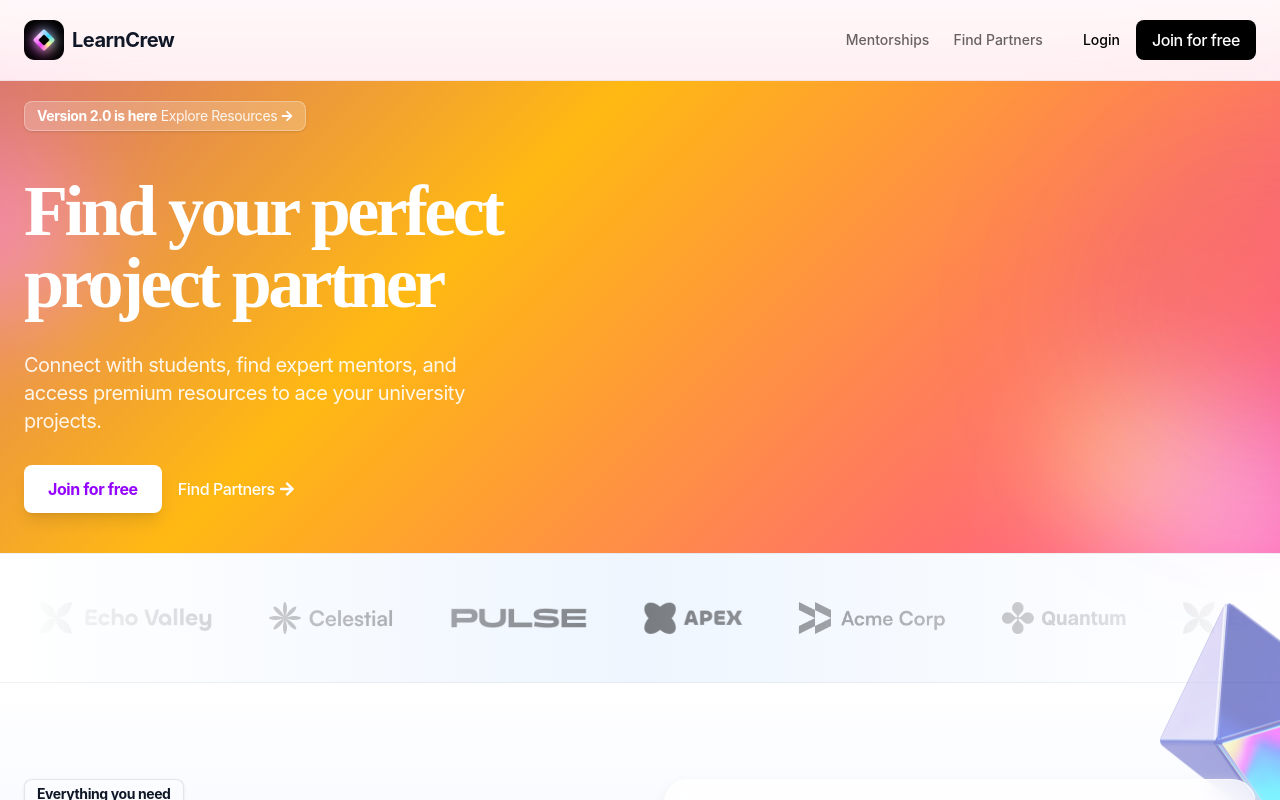
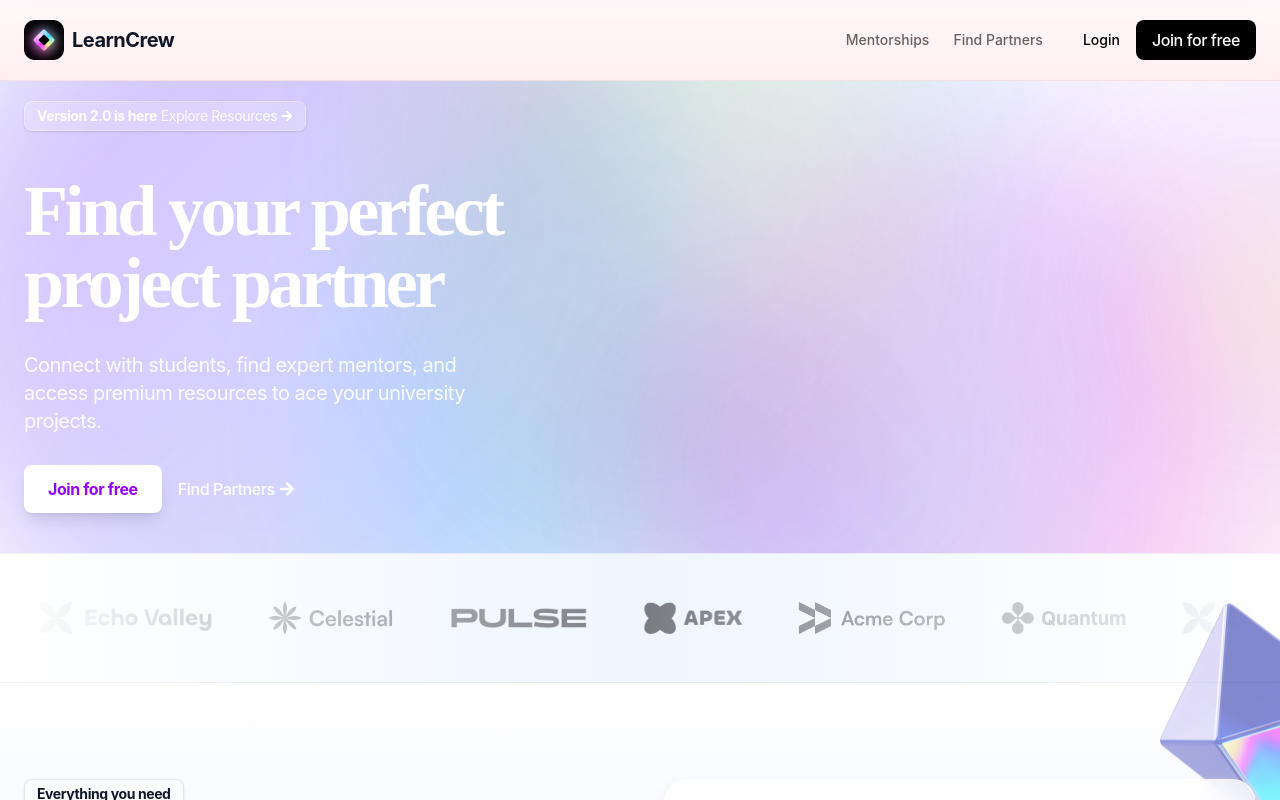
Before and after one commit to Bl0u/frontend-v1.0, a React app: page / in a window 1280 px wide. Shown: the top 800 px of the page. Built offline with nearby package versions, Linux system fonts and the light colour scheme; the HTML template or start-up script is replaced by a standard one.

Commit message:
completionId: cgen-42fd46a67fdf4af8ad931b19004e3742
cgen-42fd46a67fdf4af8ad931b19004e3742

```diff
--- a/src/sections/Hero.jsx
+++ b/src/sections/Hero.jsx
@@ -9,25 +9,21 @@ export const Hero = () => {
     return (
         <section
             ref={heroRef}
-            className="relative pt-8 pb-20 md:pt-5 md:pb-10 overflow-x-clip"
+            className="relative pt-8 pb-20 md:pt-5 md:pb-10 overflow-hidden"
         >
-            {/* Animated Gradient Background */}
-            <div className="absolute inset-0 -z-10">
-                <div className="absolute inset-0 gradient-animated-hero"
+            {/* Dynamic Organic Animated Gradient Background */}
+            <div className="absolute inset-0 -z-10 bg-gradient-to-br from-blue-50 via-purple-50 to-pink-50">
+                {/* Large flowing gradient blob - Purple/Blue */}
+                <motion.div
+                    className="absolute -top-20 -left-20 w-[500px] h-[500px] md:w-[700px] md:h-[700px] rounded-full opacity-60"
                     style={{
-                        background: 'linear-gradient(-45deg, #9403FD 0%, #00ADFE 25%, #FF12DC 50%, #FFB912 75%, #9403FD 100%)',
-                    }}
-                />
-                {/* Floating Blob Overlays for depth */}
-                <motion.div
-                    className="absolute top-0 -left-40 w-80 h-80 blob-float rounded-full mix-blend-screen opacity-30"
-                    style={{
-                        background: 'radial-gradient(circle, #FF12DC 0%, transparent 70%)',
-                        filter: 'blur(40px)',
+                        background: 'linear-gradient(135deg, rgba(148, 3, 253, 0.4) 0%, rgba(0, 173, 254, 0.3) 100%)',
+                        filter: 'blur(60px)',
                     }}
                     animate={{
-                        x: [0, 100, 0],
-                        y: [0, -100, 0],
+                        x: [0, 50, -30, 0],
+                        y: [0, -40, 30, 0],
+                        scale: [1, 1.1, 0.95, 1],
                     }}
                     transition={{
                         duration: 20,
@@ -35,15 +31,25 @@ export const Hero = () => {
                         repeat: Infinity,
                     }}
                 />
+
+                {/* Medium organic blob - Pink/Purple */}
                 <motion.div
-                    className="absolute -bottom-40 -right-40 w-96 h-96 blob-float rounded-full mix-blend-screen opacity-25"
+                    className="absolute top-0 right-0 w-[400px] h-[600px] md:w-[600px] md:h-[800px] opacity-50"
                     style={{
-                        background: 'radial-gradient(circle, #00ADFE 0%, transparent 70%)',
-                        filter: 'blur(50px)',
+                        background: 'linear-gradient(225deg, rgba(255, 18, 220, 0.35) 0%, rgba(148, 3, 253, 0.25) 100%)',
+                        filter: 'blur(70px)',
+                        borderRadius: '40% 60% 70% 30% / 60% 30% 70% 40%',
                     }}
                     animate={{
-                        x: [0, -150, 0],
-                        y: [0, 150, 0],
+                        x: [0, -60, 40, 0],
+                        y: [0, 50, -30, 0],
+                        rotate: [0, 10, -10, 0],
+                        borderRadius: [
+                            '40% 60% 70% 30% / 60% 30% 70% 40%',
+                            '60% 40% 30% 70% / 40% 70% 30% 60%',
+                            '50% 50% 50% 50% / 50% 50% 50% 50%',
+                            '40% 60% 70% 30% / 60% 30% 70% 40%',
+                        ],
                     }}
                     transition={{
                         duration: 25,
@@ -51,18 +57,73 @@ export const Hero = () => {
                         repeat: Infinity,
                     }}
                 />
+
+                {/* Bottom flowing blob - Blue/Cyan */}
                 <motion.div
-                    className="absolute top-1/2 right-0 w-72 h-72 blob-float rounded-full mix-blend-screen opacity-20"
+                    className="absolute -bottom-32 left-1/4 w-[450px] h-[450px] md:w-[650px] md:h-[650px] opacity-40"
                     style={{
-                        background: 'radial-gradient(circle, #FFB912 0%, transparent 70%)',
-                        filter: 'blur(45px)',
+                        background: 'linear-gradient(45deg, rgba(0, 173, 254, 0.4) 0%, rgba(59, 255, 255, 0.25) 100%)',
+                        filter: 'blur(65px)',
+                        borderRadius: '30% 70% 70% 30% / 30% 30% 70% 70%',
                     }}
                     animate={{
-                        x: [0, -100, 0],
-                        y: [0, 100, 0],
+                        x: [0, 70, -50, 0],
+                        y: [0, -50, 40, 0],
+                        scale: [1, 1.15, 0.9, 1],
+                        borderRadius: [
+                            '30% 70% 70% 30% / 30% 30% 70% 70%',
+                            '70% 30% 30% 70% / 70% 70% 30% 30%',
+                            '50% 50% 50% 50% / 50% 50% 50% 50%',
+                            '30% 70% 70% 30% / 30% 30% 70% 70%',
+                        ],
+                    }}
+                    transition={{
+                        duration: 22,
+                        ease: 'easeInOut',
+                        repeat: Infinity,
+                    }}
+                />
+
+                {/* Accent blob - Orange/Yellow */}
+                <motion.div
+                    className="absolute bottom-20 right-1/4 w-[300px] h-[400px] md:w-[500px] md:h-[600px] opacity-35"
+                    style={{
+                        background: 'linear-gradient(180deg, rgba(255, 185, 18, 0.35) 0%, rgba(255, 140, 0, 0.2) 100%)',
+                        filter: 'blur(75px)',
+                        borderRadius: '60% 40% 30% 70% / 40% 50% 60% 50%',
+                    }}
+                    animate={{
+                        x: [0, -40, 60, 0],
+                        y: [0, 60, -40, 0],
+                        rotate: [0, -15, 15, 0],
+                        borderRadius: [
+                            '60% 40% 30% 70% / 40% 50% 60% 50%',
+                            '30% 60% 70% 40% / 50% 40% 50% 60%',
+                            '70% 30% 40% 60% / 60% 50% 40% 50%',
+                            '60% 40% 30% 70% / 40% 50% 60% 50%',
+                        ],
                     }}
                     transition={{
                         duration: 18,
+                        ease: 'easeInOut',
+                        repeat: Infinity,
+                    }}
+                />
+
+                {/* Small floating accent - Purple */}
+                <motion.div
+                    className="absolute top-1/3 left-1/2 w-[250px] h-[250px] md:w-[350px] md:h-[350px] opacity-30"
+                    style={{
+                        background: 'radial-gradient(circle, rgba(148, 3, 253, 0.4) 0%, transparent 70%)',
+                        filter: 'blur(50px)',
+                    }}
+                    animate={{
+                        x: [0, -80, 80, 0],
+                        y: [0, 80, -80, 0],
+                        scale: [1, 1.2, 0.8, 1],
+                    }}
+                    transition={{
+                        duration: 15,
                         ease: 'easeInOut',
                         repeat: Infinity,
                     }}
```
